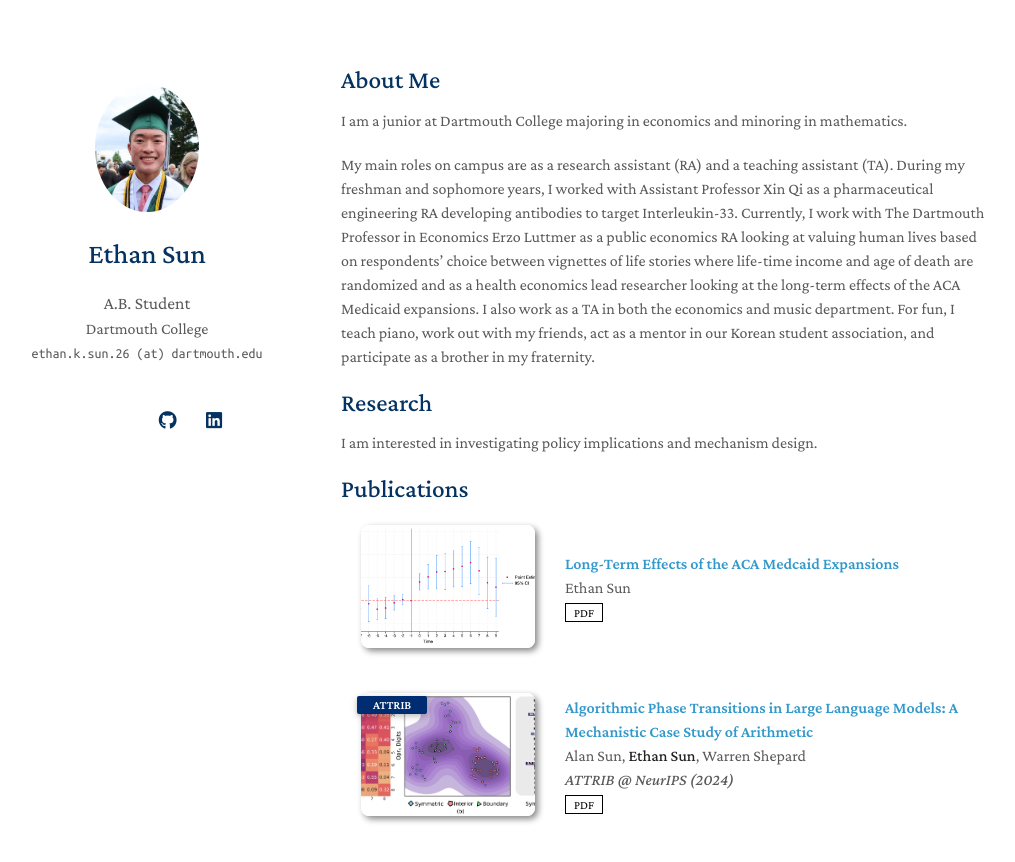
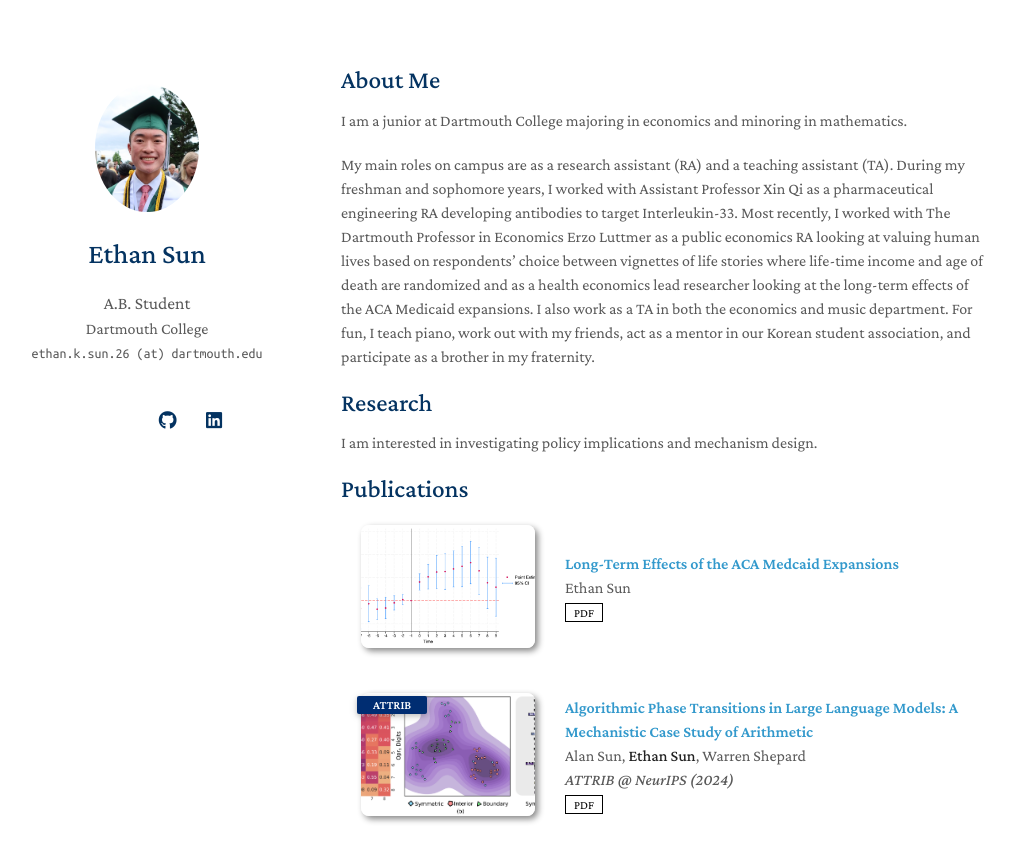
Before and after one commit to ethansun888/ethansun888.github.io, a Jekyll site: the page built from index.md, in a window 1280 px wide and 950 px high. Shown: the top 862 px of the window, without its empty margins (129-1144 px from the left). Built offline with Jekyll 4.4.1, drawn with Linux system fonts in a browser that asks for light colours; nearby versions of some CDN libraries; a style sheet for code colours, icons or effects is not loaded; our own code applies the rules of GitHub Pages for plain Markdown files.

Commit message:
updatedintro

```diff
--- a/index.md
+++ b/index.md
@@ -5,7 +5,7 @@ layout: homepage
 ## About Me
 I am a junior at Dartmouth College majoring in economics and minoring in mathematics.
 
-My main roles on campus are as a research assistant (RA) and a teaching assistant (TA).  During my freshman and sophomore years, I worked with Assistant Professor Xin Qi as a pharmaceutical engineering RA developing antibodies to target Interleukin-33. Currently, I work with The Dartmouth Professor in Economics Erzo Luttmer as a public economics RA looking at valuing human lives based on respondents’ choice between vignettes of life stories where life-time income and age of death are randomized and as a health economics lead researcher looking at the long-term effects of the ACA Medicaid expansions. I also work as a TA in both the economics and music department.  For fun, I teach piano, work out with my friends, act as a mentor in our Korean student association, and participate as a brother in my fraternity.
+My main roles on campus are as a research assistant (RA) and a teaching assistant (TA).  During my freshman and sophomore years, I worked with Assistant Professor Xin Qi as a pharmaceutical engineering RA developing antibodies to target Interleukin-33. Most recently, I worked with The Dartmouth Professor in Economics Erzo Luttmer as a public economics RA looking at valuing human lives based on respondents’ choice between vignettes of life stories where life-time income and age of death are randomized and as a health economics lead researcher looking at the long-term effects of the ACA Medicaid expansions. I also work as a TA in both the economics and music department.  For fun, I teach piano, work out with my friends, act as a mentor in our Korean student association, and participate as a brother in my fraternity.
 
 ## Research
 I am interested in investigating policy implications and mechanism design.
```
